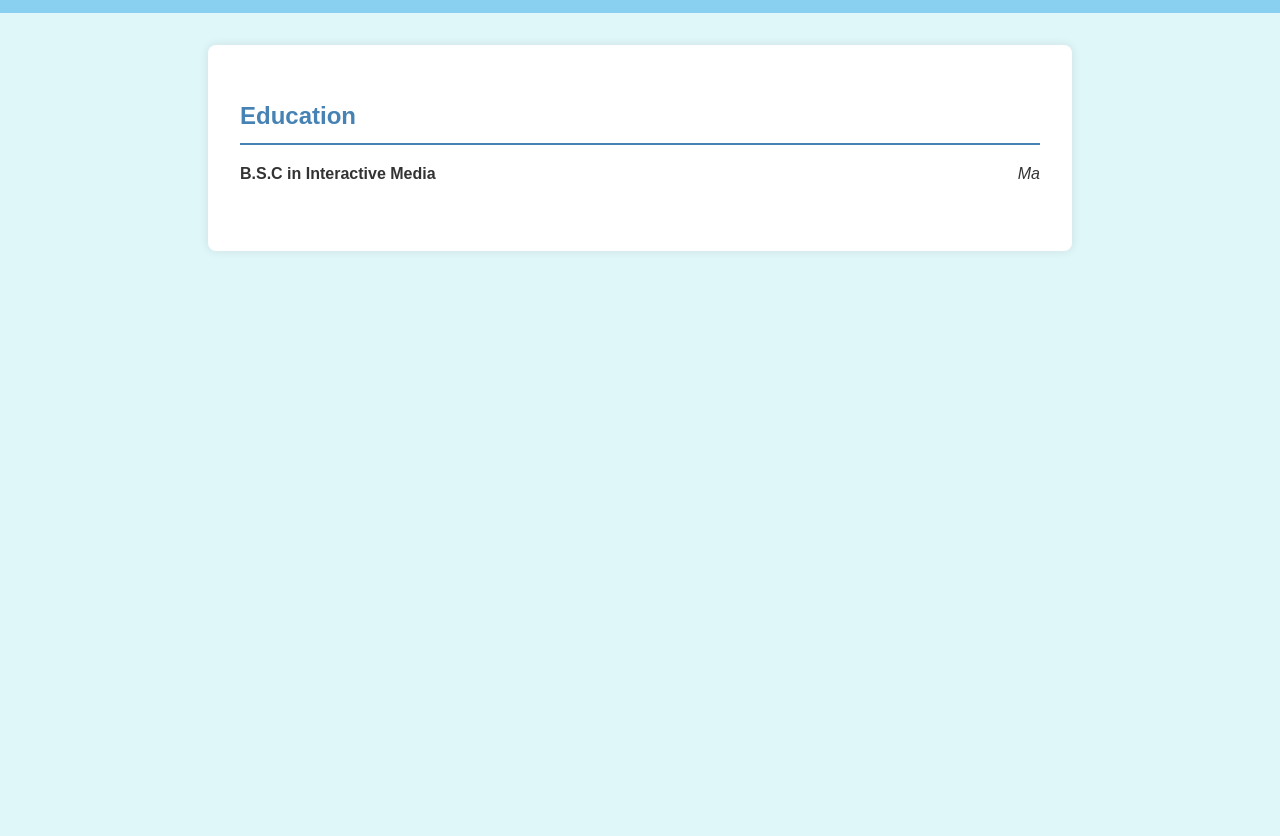
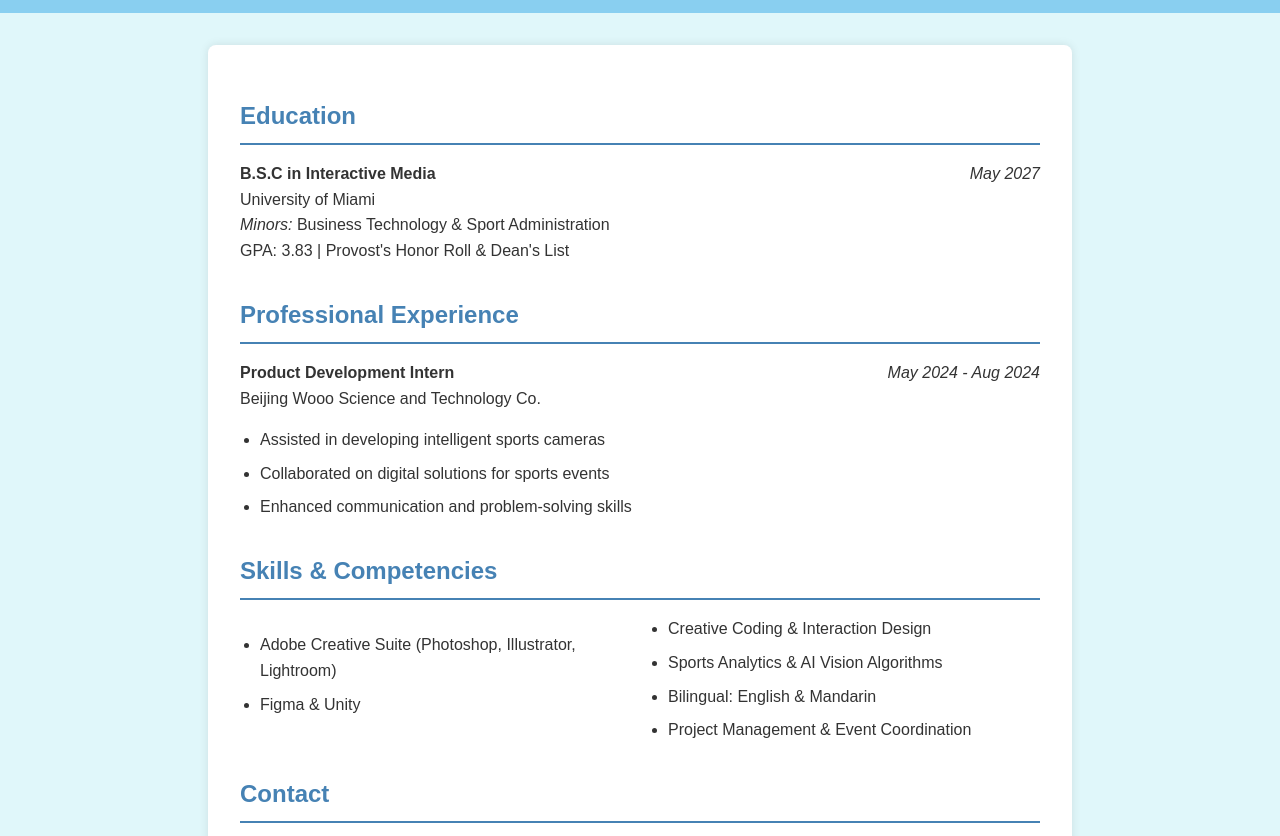
Before and after one commit to marshallxl/samplewebsite, a plain HTML site: page index.html in a window 1280 px wide. Shown: the part 101-937 px from the top of the page. Before the commit the page ends 800 px from the top, so only its background shows below. Drawn offline with Linux system fonts and the light colour scheme.

Commit message:
Update index.html

```diff
--- a/index.html
+++ b/index.html
@@ -83,4 +83,46 @@
       <section id="education">
         <h2>Education</h2>
         <div class="subsection">
-          <strong>B.S.C in Interactive Media</strong> <span class="date">Ma
+          <strong>B.S.C in Interactive Media</strong> <span class="date">May 2027</span><br>
+          University of Miami<br>
+          <em>Minors:</em> Business Technology & Sport Administration<br>
+          GPA: 3.83 | Provost's Honor Roll & Dean's List
+        </div>
+      </section>
+
+      <section id="experience">
+        <h2>Professional Experience</h2>
+        <div class="subsection">
+          <strong>Product Development Intern</strong> <span class="date">May 2024 - Aug 2024</span><br>
+          Beijing Wooo Science and Technology Co.
+          <ul>
+            <li>Assisted in developing intelligent sports cameras</li>
+            <li>Collaborated on digital solutions for sports events</li>
+            <li>Enhanced communication and problem-solving skills</li>
+          </ul>
+        </div>
+      </section>
+
+      <section id="skills">
+        <h2>Skills & Competencies</h2>
+        <div class="skills-container">
+          <ul>
+            <li>Adobe Creative Suite (Photoshop, Illustrator, Lightroom)</li>
+            <li>Figma & Unity</li>
+            <li>Creative Coding & Interaction Design</li>
+            <li>Sports Analytics & AI Vision Algorithms</li>
+            <li>Bilingual: English & Mandarin</li>
+            <li>Project Management & Event Coordination</li>
+          </ul>
+        </div>
+      </section>
+
+      <section id="contact">
+        <h2>Contact</h2>
+        <p>Miami, FL<br>
+        <a href="mailto:lxl1261@miami.edu">lxl1261@miami.edu</a><br>
+        (786) 493-2333</p>
+      </section>
+    </main>
+  </body>
+</html>
```
